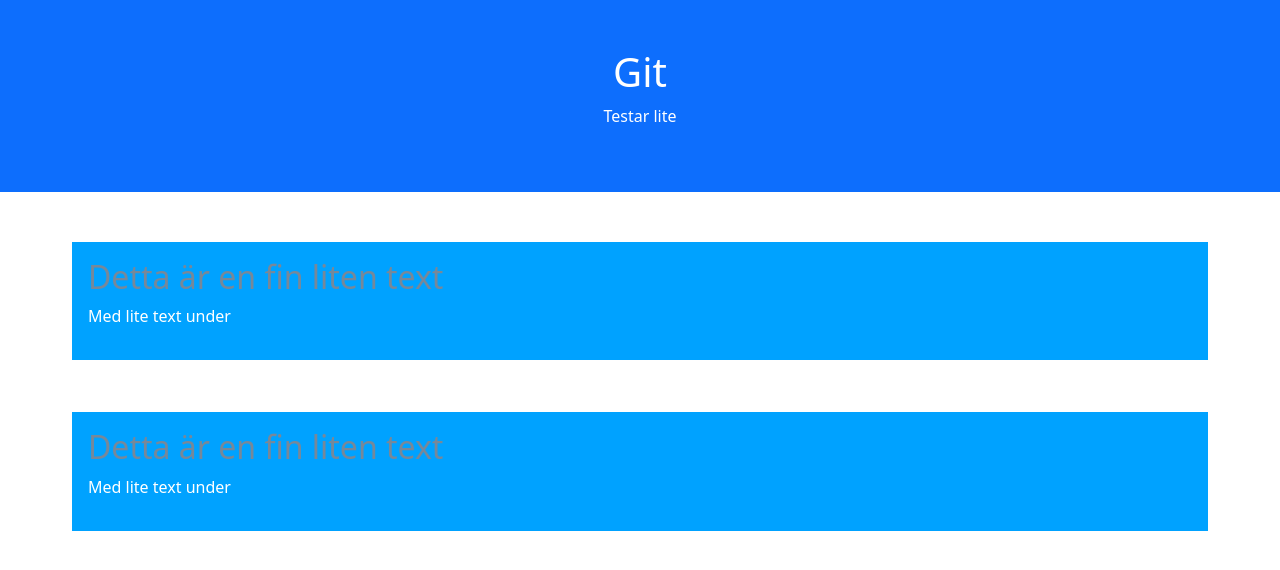
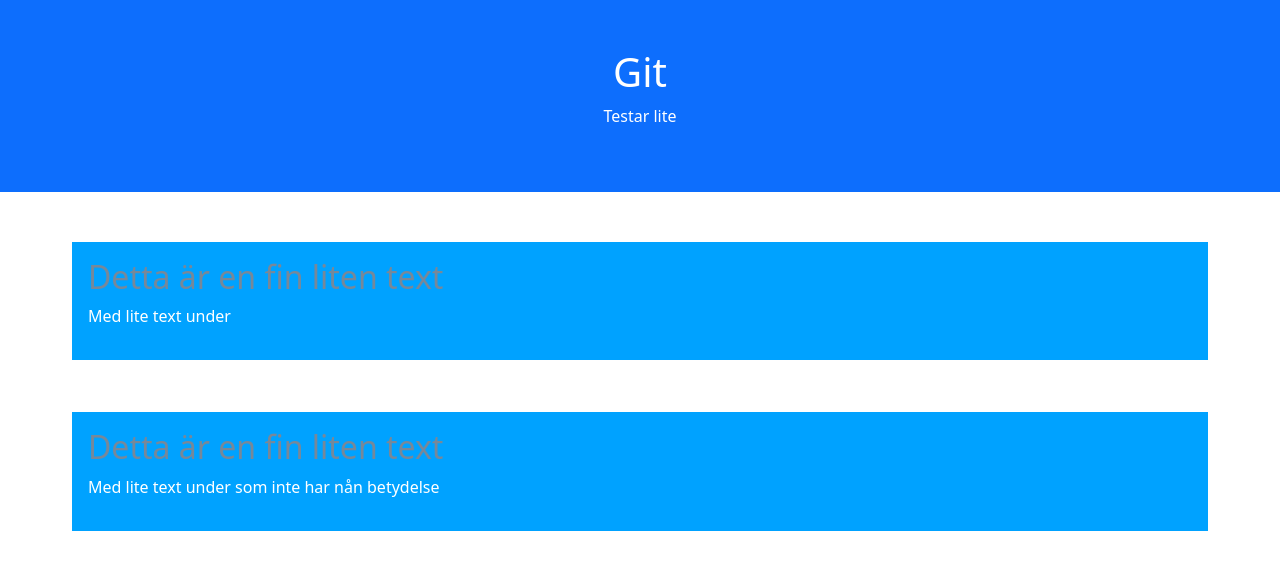
Before and after one commit to CarolinaFromm/CarolinaFromm.github.io, a plain HTML site: page index.html in a window 1280 px wide. Drawn offline with nearby package versions, Linux system fonts and the light colour scheme.

Commit message:
lite text till

```diff
--- a/index.html
+++ b/index.html
@@ -33,7 +33,7 @@
     <div class="row">
         <div class="col mt-5">
             <h2 style="color: lightslategray;">Detta är en fin liten text</h2>
-            <p>Med lite text under</p>
+            <p>Med lite text under som inte har nån betydelse</p>
         </div>
     </div>
 </div>
```
